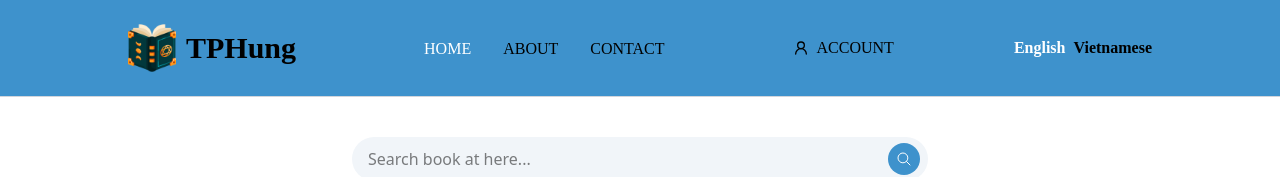
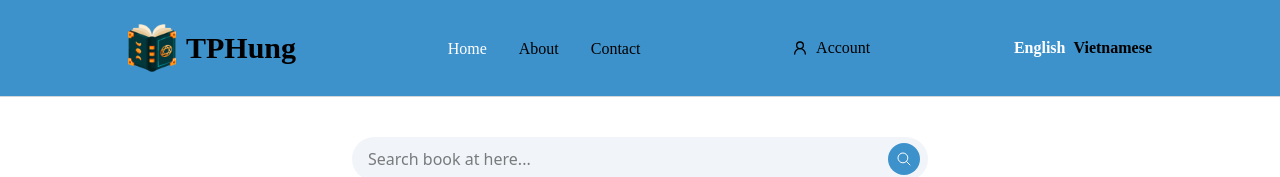
Before and after one commit to Vnboi2004/FE-Books, a React (Vite) app: page / in a window 1280 px wide. Shown: the top 177 px of the page. Built offline with nearby package versions, Linux system fonts and the light colour scheme; no server answers.

Commit message:
update tranlation multiple language

```diff
--- a/src/components/layout/Header.tsx
+++ b/src/components/layout/Header.tsx
@@ -6,6 +6,7 @@ import { useTranslation } from 'react-i18next';
 import { useEffect, useState } from 'react';
 const Header = () => {
   const { i18n } = useTranslation();
+  const { t } = useTranslation('header');
   const [currentLanguage, setCurrentLanguage] = useState(i18n.language?.split('-')[0] || 'en');
 
   useEffect(() => {
@@ -38,7 +39,7 @@ const Header = () => {
                       to={navLink.path}
                       className={({ isActive }) => `text-base font-heading p-2 ${isActive ? 'text-white' : 'text-black'}`}
                       >
-                        {navLink.label}
+                        {t(navLink.label)}
                     </NavLink>
                 </li>
               ))}
@@ -47,7 +48,7 @@ const Header = () => {
           {/* Acount */}
           <button className='flex items-center gap-2 cursor-pointer'>
             <LuUserRound />
-            <h1 className='text-base font-heading'>ACCOUNT</h1>
+            <h1 className='text-base font-heading'>{t('account')}</h1>
           </button>
           {/* Translation */}
           <div className="flex items-center gap-2">
--- a/src/data/navLinks.ts
+++ b/src/data/navLinks.ts
@@ -1,9 +1,7 @@
 import { navLinksType } from "../types";
-
-
 // -- # --
 export const navLinks: navLinksType[] = [
-    { id: 1, label: 'HOME', path: '/'},
-    { id: 2, label: 'ABOUT', path: '/about'},
-    { id: 3, label: 'CONTACT', path: '/contact'}
+    { id: 1, label: 'nav.home', path: '/'},
+    { id: 2, label: 'nav.about', path: '/about'},
+    { id: 3, label: 'nav.contact', path: '/contact'}
 ];
--- a/src/i18n.ts
+++ b/src/i18n.ts
@@ -2,18 +2,34 @@ import i18n from 'i18next';
 import { initReactI18next } from 'react-i18next';
 import LanguageDetector from 'i18next-browser-languagedetector';
 
-import en from './locales/en/translation.json';
-import vi from './locales/vi/translation.json';
+// Dùng import thay vì require
+import headerEn from './locales/en/header.json';
+import aboutEn from './locales/en/about.json';
+import contactEn from './locales/en/contact.json';
+
+import headerVi from './locales/vi/header.json';
+import aboutVi from './locales/vi/about.json';
+import contactVi from './locales/vi/contact.json';
 
 i18n
-  .use(LanguageDetector) // tự động phát hiện từ trình duyệt hoặc localStorage
+  .use(LanguageDetector)
   .use(initReactI18next)
   .init({
+    fallbackLng: 'en',
+    ns: ['header', 'about', 'contact'],
+    defaultNS: 'header',
     resources: {
-      en: { translation: en },
-      vi: { translation: vi }
+      en: {
+        header: headerEn,
+        about: aboutEn,
+        contact: contactEn,
+      },
+      vi: {
+        header: headerVi,
+        about: aboutVi,
+        contact: contactVi,
+      },
     },
-    fallbackLng: 'en',
     interpolation: {
       escapeValue: false,
     },
@@ -21,7 +37,7 @@ i18n
       order: ['localStorage', 'navigator'],
       caches: ['localStorage'],
     },
-    load: 'languageOnly',
+    load: 'languageOnly', // "vi-VN" sẽ thành "vi"
   });
 
 export default i18n;
--- /dev/null
+++ b/src/locales/en/about.json
@@ -0,0 +1,12 @@
+{
+    "title": "TPHung",
+    "nav": {
+        "home": "Home",
+        "about": "About",
+        "contact": "Contact"
+    },
+    "language": {
+        "english": "English",
+        "vietnamese": "Vietnamese"
+    }
+}
--- /dev/null
+++ b/src/locales/en/contact.json
@@ -0,0 +1,12 @@
+{
+    "title": "TPHung",
+    "nav": {
+        "home": "Home",
+        "about": "About",
+        "contact": "Contact"
+    },
+    "language": {
+        "english": "English",
+        "vietnamese": "Vietnamese"
+    }
+}
--- /dev/null
+++ b/src/locales/en/header.json
@@ -0,0 +1,9 @@
+{
+    "title": "TPHung",
+    "nav": {
+        "home": "Home",
+        "about": "About",
+        "contact": "Contact"
+    },
+   "account": "Account"
+}
--- /dev/null
+++ b/src/locales/vi/about.json
@@ -0,0 +1,12 @@
+{
+    "title": "TPHung",
+    "nav": {
+        "home": "Trang chủ",
+        "about": "Giới thiệu",
+        "contact": "Liên hệ"
+    },
+    "language": {
+        "english": "English",
+        "vietnamese": "Vietnamese"
+    }
+}
--- /dev/null
+++ b/src/locales/vi/contact.json
@@ -0,0 +1,12 @@
+{
+    "title": "TPHung",
+    "nav": {
+        "home": "Trang chủ",
+        "about": "Giới thiệu",
+        "contact": "Liên hệ"
+    },
+    "language": {
+        "english": "English",
+        "vietnamese": "Vietnamese"
+    }
+}
--- /dev/null
+++ b/src/locales/vi/header.json
@@ -0,0 +1,9 @@
+{
+    "title": "TPHung",
+    "nav": {
+        "home": "Trang chủ",
+        "about": "Giới thiệu",
+        "contact": "Liên hệ"
+    },
+    "account": "Tài khoản"
+}
```
